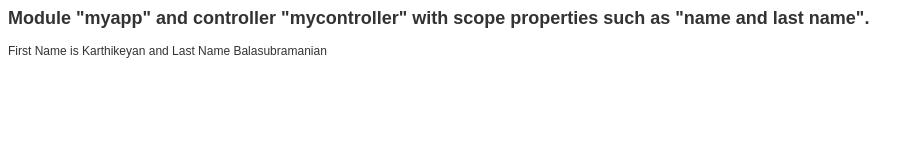
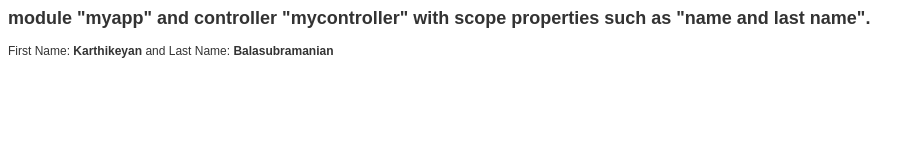
Before and after one commit to bkarthikeyan1988/fed-session10-assignment2, a plain HTML site: page index.html in a window 1280 px wide. Shown: the whole page, without its empty margins (0-924 px from the left). Drawn offline with Linux system fonts and the light colour scheme.

Commit message:
Output Changes

```diff
--- a/index.html
+++ b/index.html
@@ -16,10 +16,10 @@
 	<!-- CSS Block Ends -->
 </head>
 <body>
-	<h2>Module "myapp" and controller "mycontroller" with scope properties such as "name and last name".</h2>
+	<h2>module "myapp" and controller "mycontroller" with scope properties such as "name and last name".</h2>
 	<div ng-app="myApp">
 		<div ng-controller="MyController">
-			<p>{{"First Name is "+ firstName + " and Last Name " + lastName}}</p>
+			<p>First Name: <strong>{{firstName}}</strong> and Last Name: <strong>{{lastName}}</strong></p>
 		</div>
 	 </div>
 </body>
```
